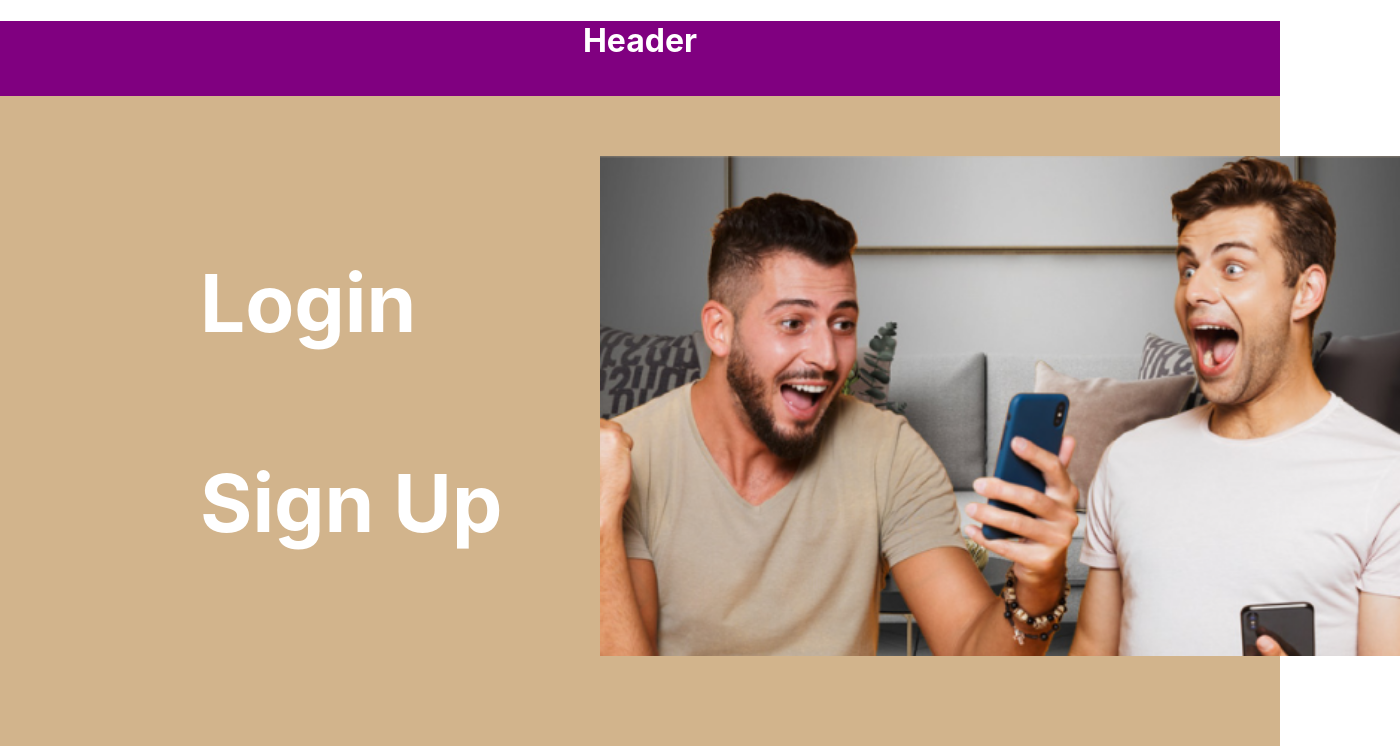
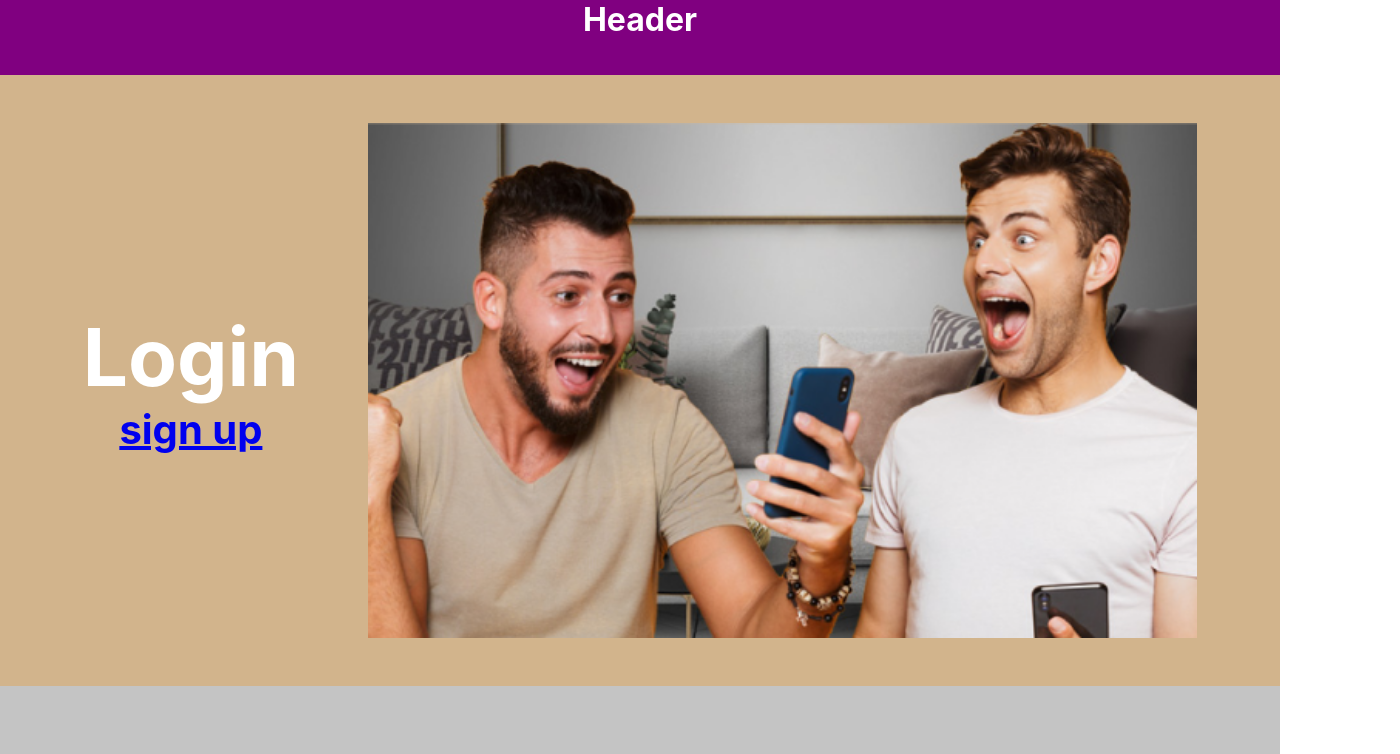
Before and after one commit to tamaraeaton/bettingapp, a React (Create React App) app: page / in a window 1280 px wide. Shown: the top 754 px of the page, 1400 px wide, since content can reach past the window. Built offline with nearby package versions, Linux system fonts and the light colour scheme.

Commit message:
Styled to Figma

```diff
--- a/src/components/Welcome/Welcome.css
+++ b/src/components/Welcome/Welcome.css
@@ -1,37 +1,52 @@
+* {
+    margin: 0;
+    padding: 0;
+    box-sizing: border-box;
+    /* border: 1px solid hotpink; */
+}
 .welcome {
     background-color: #D2B48C;
-    height: 650px;
+    display: flex;
+    padding: 3em;
+    justify-content: space-around;
+}
+
+.links-section {
+    display: flex;
+    flex-direction: column;
+    align-items: center;
+    justify-content: center;
 }
 
 #friends-betting-img {
-    height: 500px;
-    width: 800px;
-    margin-top: 60px;
-    margin-left: 600px;
+    width: 70%;
+    height: auto;
+}
 
+.login-anchor {
+    text-decoration: none;
 }
 
 .login {
     color: white;
     font-size: 80px;
-    position:absolute;
-    top: 200px;
-    left: 200px;
+
 }
 
+/* .signup-anchor {
+    font-size: 20px;
+} */
+
 .sign-up {
-    color: white;
-    font-size: 80px;
-    position:absolute;
-    top: 400px;
-    left: 200px;
+    /* color: white; */
+    font-size: 40px;
 }
 
 .intro {
     background-color: #C4C4C4;
-    height: 300px;
+    padding: 5%;
 }
 
 /* .intro-text {
-    margin-top: 50px;
+    padding-top: 5%;
 } */
--- a/src/components/Welcome/Welcome.js
+++ b/src/components/Welcome/Welcome.js
@@ -6,10 +6,12 @@ const Welcome = () => {
   return (
     <>
       <div className='welcome'>
-        <h1 className='login'>Login</h1>
-        <h1 className='sign-up' src=''>
-          Sign Up
-        </h1>
+        <div className="links-section">
+        <a className="login-anchor"href="#"><h1 className='login'>Login</h1></a>
+        <a href="#" className="signup-anchor"><h1 className='sign-up' src=''>
+          sign up
+        </h1></a>
+        </div>
         <img id='friends-betting-img' src={FriendsBetting} alt="bettingFriends" />
       </div>
       <div className='intro'>
```
